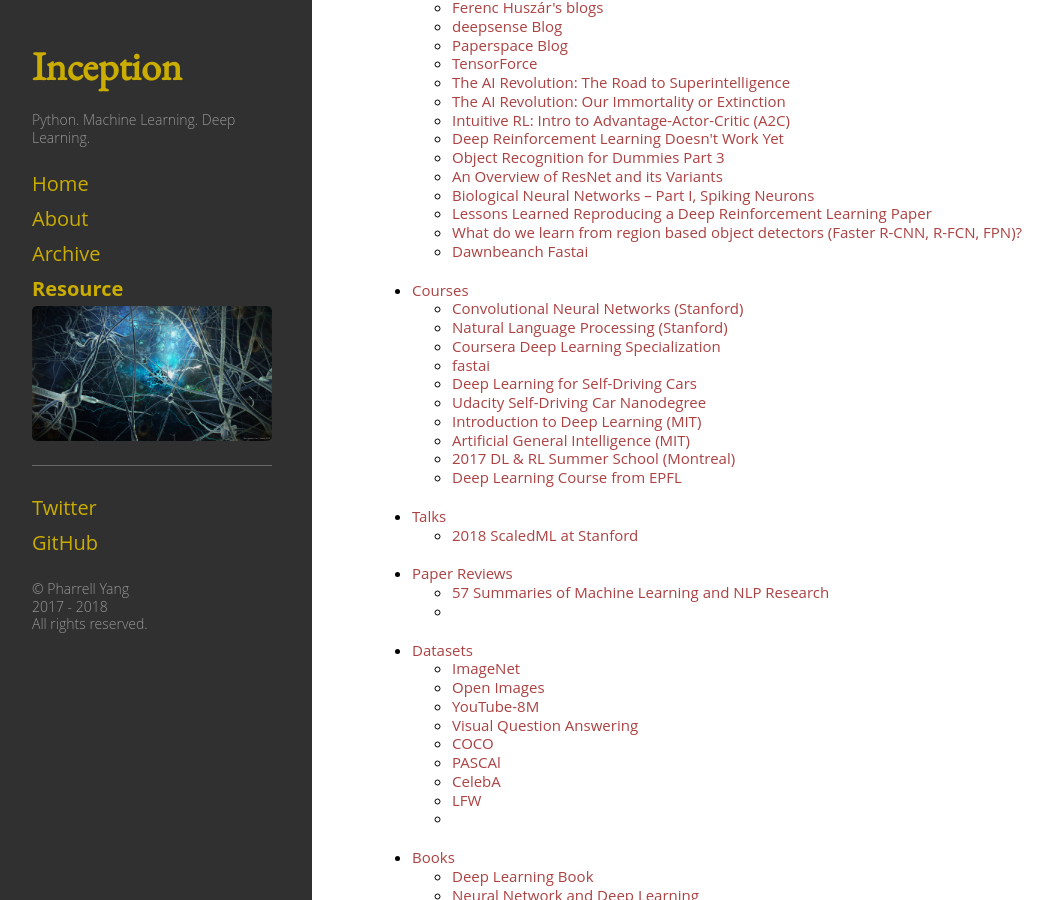
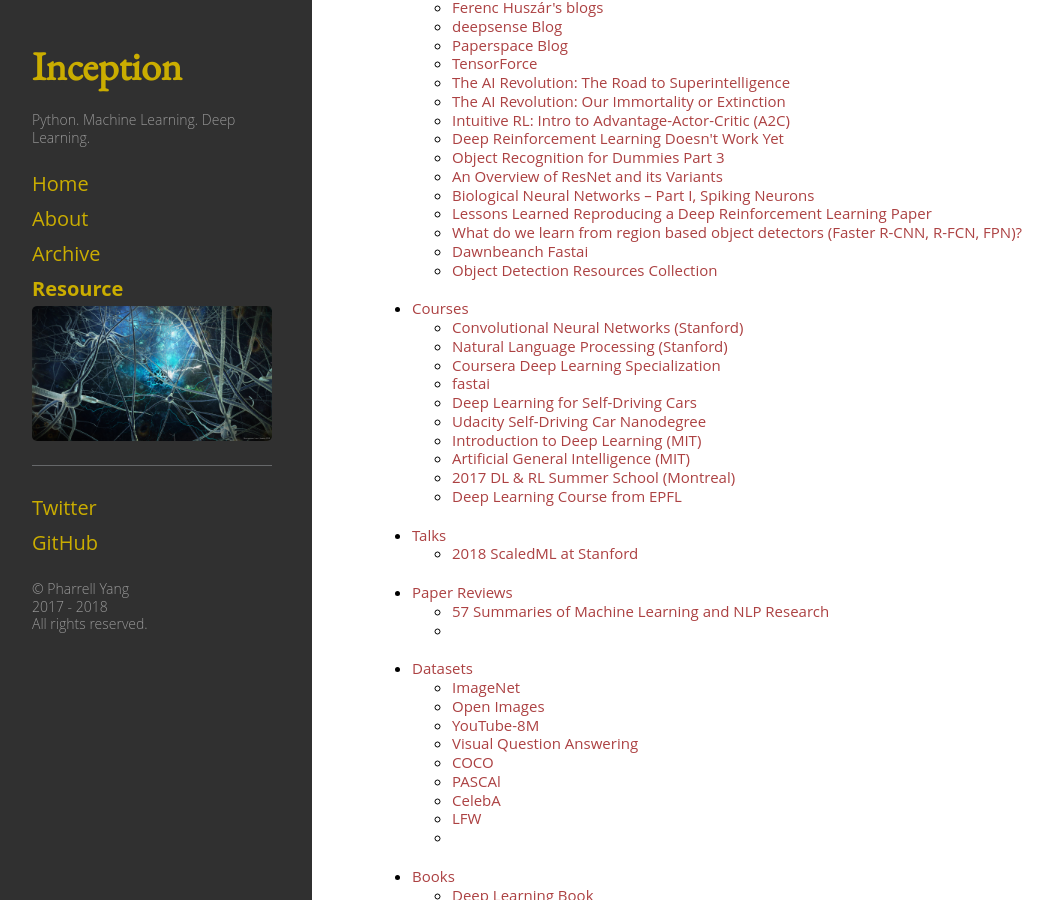
Before and after one commit to pharrellyhy/pharrellyhy.github.io.bakcup, a Jekyll site: the page built from resource.md, in a window 1280 px wide and 900 px high, scrolled down 1641 px. Shown: the whole window, without its empty margins (8-1061 px from the left). Built offline with Jekyll 4.4.1, drawn with Linux system fonts in a browser that asks for light colours.

Commit message:
updates resource

```diff
--- a/_data/nav.yml
+++ b/_data/nav.yml
@@ -268,6 +268,9 @@
     - title: "Dawnbeanch Fastai"
       url: "http://www.fast.ai/2018/04/30/dawnbench-fastai/"
 
+    - title: "Object Detection Resources Collection"
+      url: "https://handong1587.github.io/deep_learning/2015/10/09/object-detection.html"
+
 
 - title: "Courses"
   sublinks:
```
